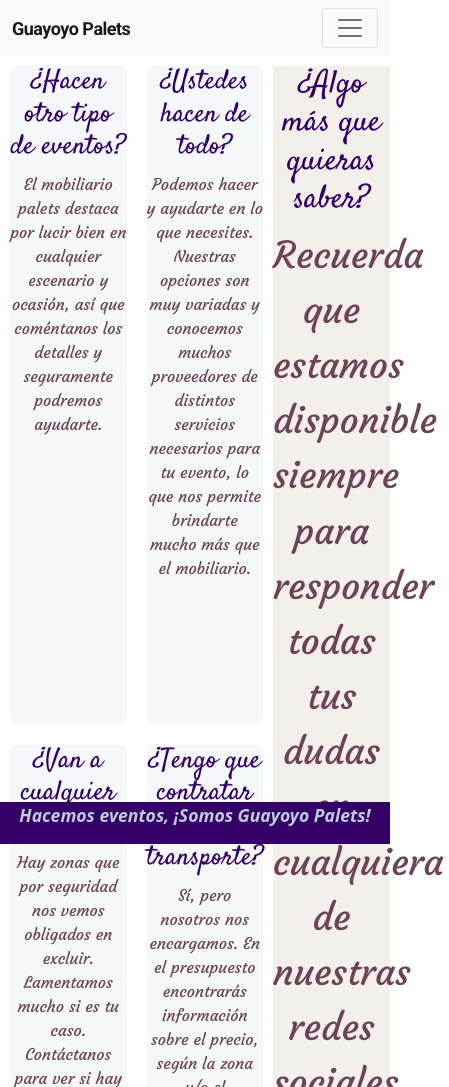
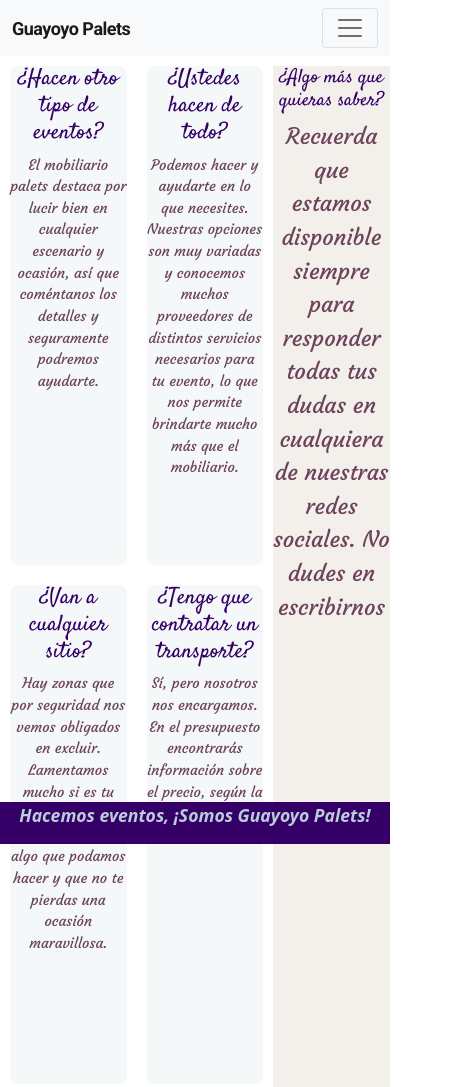
Before and after one commit to elmascarteluo/GuayoyoPalets, a plain HTML site: page faq.html in a window 390 px wide. Shown: the top 1087 px of the page, 449 px wide, since content can reach past the window. Drawn offline with nearby package versions, Linux system fonts and the light colour scheme.

Commit message:
FAQ responsive

```diff
--- a/style.css
+++ b/style.css
@@ -295,6 +295,9 @@
 }
 /***********************CSS del Formulario***********************/
 /**************************CSS de la sección FAQ******************/
+section {
+    margin-bottom: 50px;
+}
 .pregFrec {
     display: grid;
     height: 100%;
@@ -309,14 +312,14 @@
     border-radius: 8px;
 }
 .questions h4 {
-    font-size: 1em;
+    font-size: 1.9em;
     font-family: 'Satisfy', cursive;
     color: #340068;
     text-align: center;
     text-justify: inter-word;
 }
 .questions p {
-    font-size: 0.9em;
+    font-size: 1.7em;
     color: #6D435A;
     text-align: center;
     font-family: 'Courgette', cursive;
@@ -353,12 +356,13 @@
     text-justify: inter-word;
 }
 .pregFrec aside p {
-    font-size: 1.4em;
+    font-size: 3em;
     color: #6D435A;
     text-align: center;
     font-family: 'Courgette', cursive;
 }
 /*************FAQ TABLETS****************/
+@media only screen and (min-width:640px) and (max-width:860px){
 .pregFrec {
     display: grid;
     height: 100%;
@@ -422,3 +426,72 @@
     text-align: center;
     font-family: 'Courgette', cursive;
 }
+}
+
+/**********************************FAQ MÓVILES*******************************/
+
+@media only screen and (min-width:240px) and (max-width:599px){
+    .pregFrec {
+        display: grid;
+        height: 100%;
+        grid-template-columns: 35% 35% 30%;
+        grid-template-rows: repeat(3, 1fr);
+        grid-template-areas: "q1 q2 aside" "q3 q4 aside" "q5 q6 aside";
+        width: 100%;
+    }
+    .questions {
+        margin: 10px;
+        background-color: #f4f8f8;
+        border-radius: 8px;
+    }
+    .questions h4 {
+        font-size: 1.4em;
+        font-family: 'Satisfy', cursive;
+        color: #340068;
+        text-align: center;
+        text-justify: inter-word;
+    }
+    .questions p {
+        font-size: 0.9em;
+        color: #6D435A;
+        text-align: center;
+        font-family: 'Courgette', cursive;
+    }
+    #q1 {
+        grid-area: q1;
+    }
+    #q2 {
+        grid-area: q2;
+    }
+    #q3 {
+        grid-area: q3;
+    }
+    #q4 {
+        grid-area: q4;
+    }
+    #q5 {
+        grid-area: q5;
+    }
+    #q6 {
+        grid-area: q6;
+    }
+    .pregFrec aside {
+        grid-area: aside;
+        background-color: #f3f0ec;
+        height: 100%;
+        margin-top: 10px;
+    }
+    .pregFrec aside h4 {
+        font-size: 1.2em;
+        font-family: 'Satisfy', cursive;
+        color: #340068;
+        text-align: center;
+        text-justify: inter-word;
+    }
+    .pregFrec aside p {
+        font-size: 1.4em;
+        color: #6D435A;
+        text-align: center;
+        font-family: 'Courgette', cursive;
+    }
+    }
```
